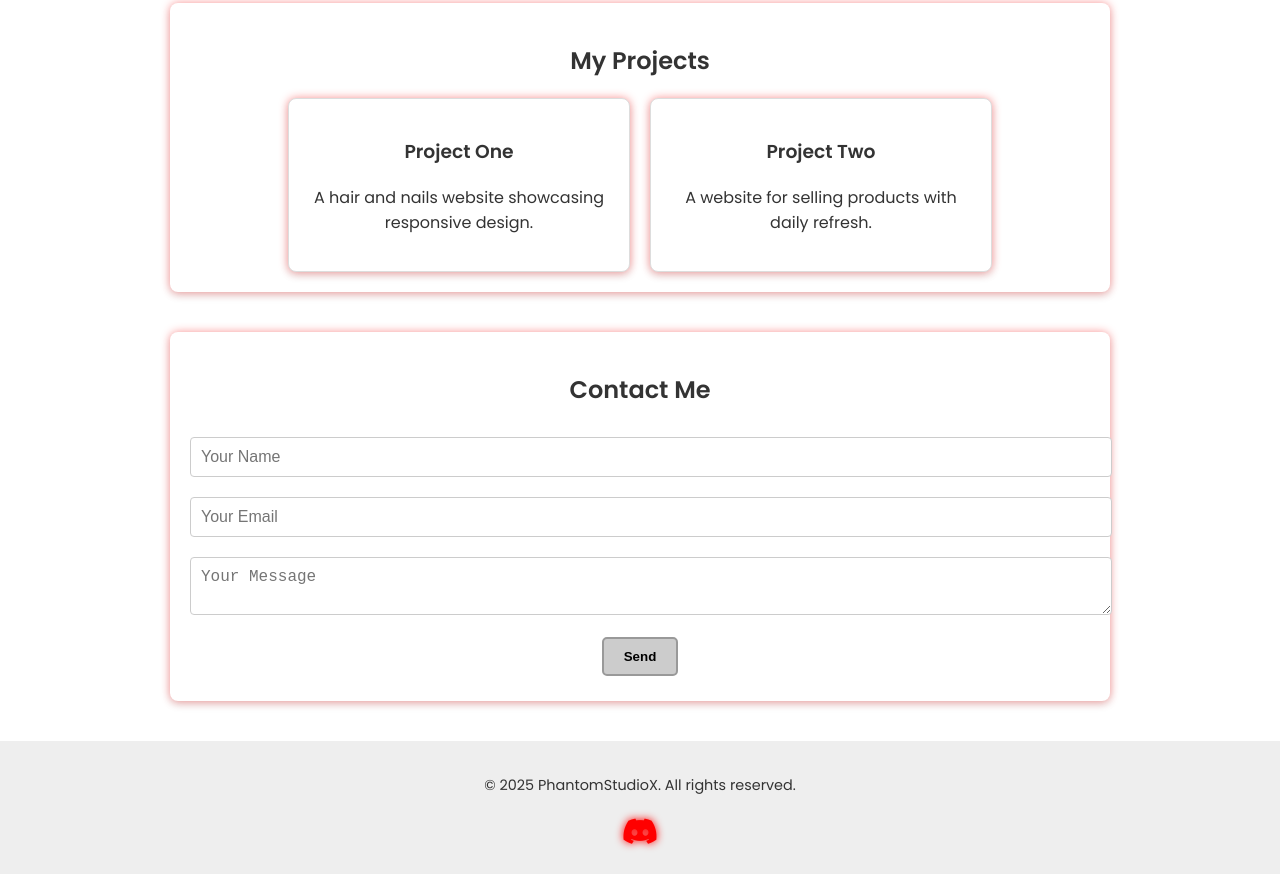
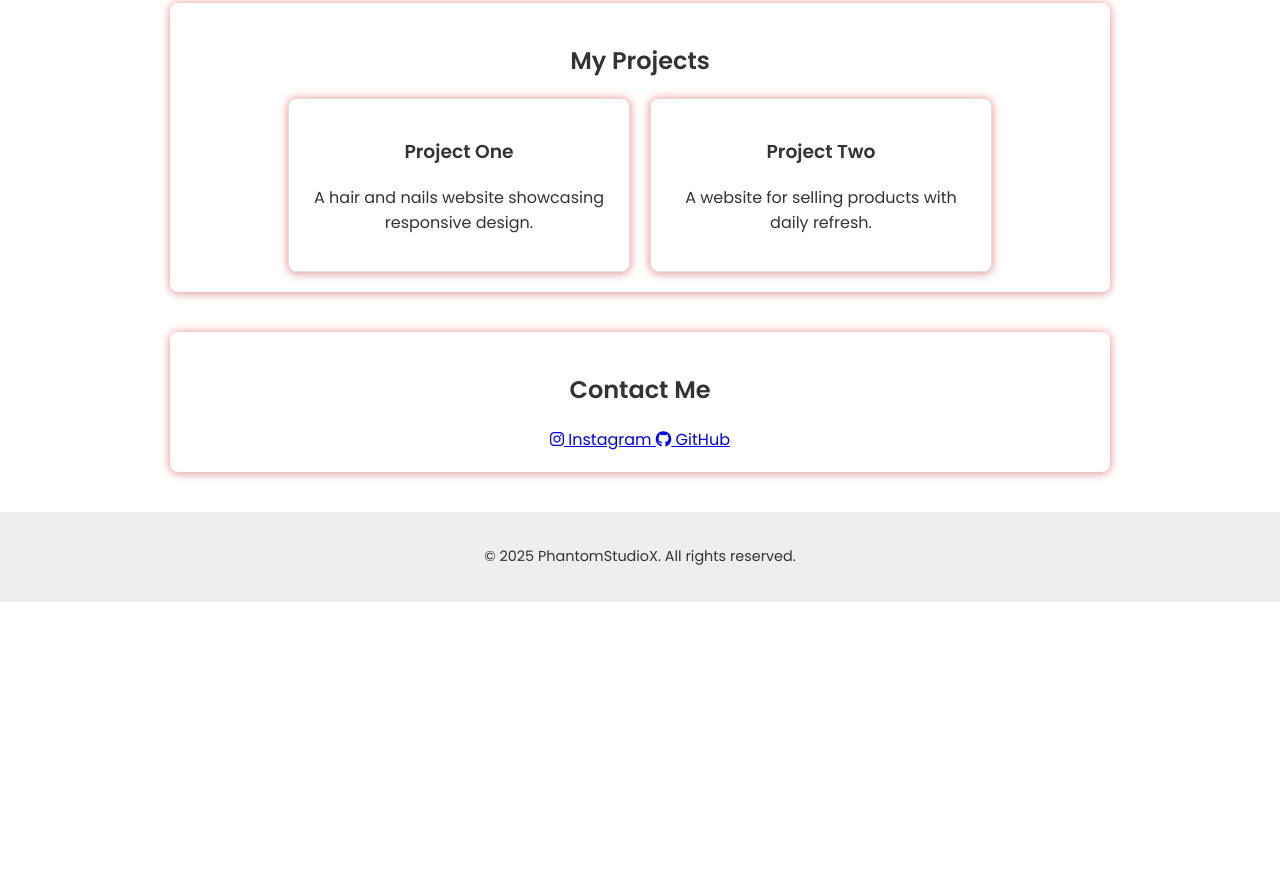
Before and after one commit to PhantomStudioX/phantom-studio, a plain HTML site: page index.html in a window 1280 px wide. Shown: the part 616-1490 px from the top of the page. After the commit the page ends 1218 px from the top, so only its background shows below. Drawn offline with Linux system fonts and the light colour scheme; some packages are replaced by stand-ins of ours; a script that the page names is missing.

Commit message:
Update contact section with social media links
Removed commented-out project card and contact form elements. Added social media links for Instagram and GitHub.

```diff
--- a/index.html
+++ b/index.html
@@ -63,30 +63,24 @@
         <h3>Project Two</h3>
         <p>A website for selling products with daily refresh.</p>
       </div>
-<!--      <div class="project-card">
-        <h3>Project Three</h3>
-        <p>Dark/light mode toggle with saved user preference using localStorage.</p>
-      </div>
-    </div> -->
   </section>
 
   <section id="contact" class="hidden">
-    <h2>Contact Me</h2>
-    <form id="contactForm">
-      <input type="text" name="name" placeholder="Your Name" required />
-      <input type="email" name="email" placeholder="Your Email" required />
-      <textarea name="message" placeholder="Your Message" required></textarea>
-      <button type="submit" disabled>Send</button>
-    </form>
-  </section>
+  <h2>Contact Me</h2>
+
+  <div class="contact-socials">
+    <a href="https://www.instagram.com/phantom.studiox?igsh=ZnB6Nmp5ejVtZWs1&utm_source=qr" target="_blank">
+      <i class="fab fa-instagram"></i> Instagram
+    </a>
+
+    <a href="https://github.com/phantom.coded" target="_blank">
+      <i class="fab fa-github"></i> GitHub
+    </a>
+  </div>
+</section>
 
   <footer>
     <p>© 2025 PhantomStudioX. All rights reserved.</p>
-    <div class="social-icons">
-      <a href="https://discord.com/users/763788100458774549" target="_blank" aria-label="Discord">
-        <i class="fab fa-discord"></i>
-      </a>
-    </div>
   </footer>
 
   <!-- External JavaScript -->
```
